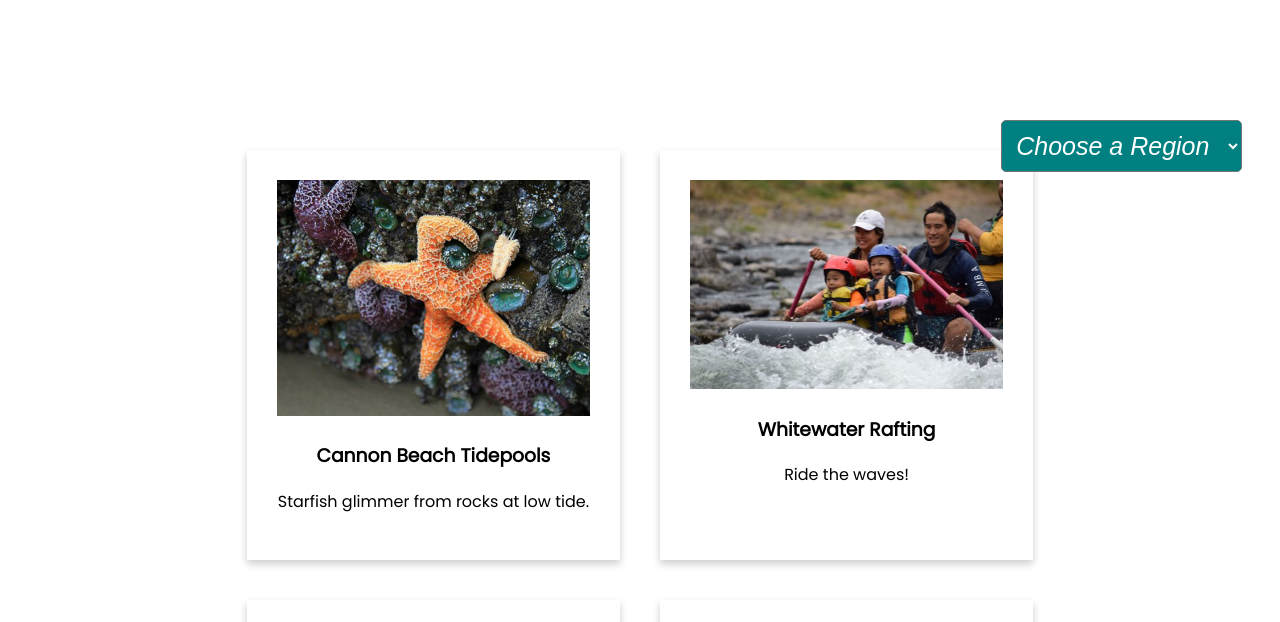
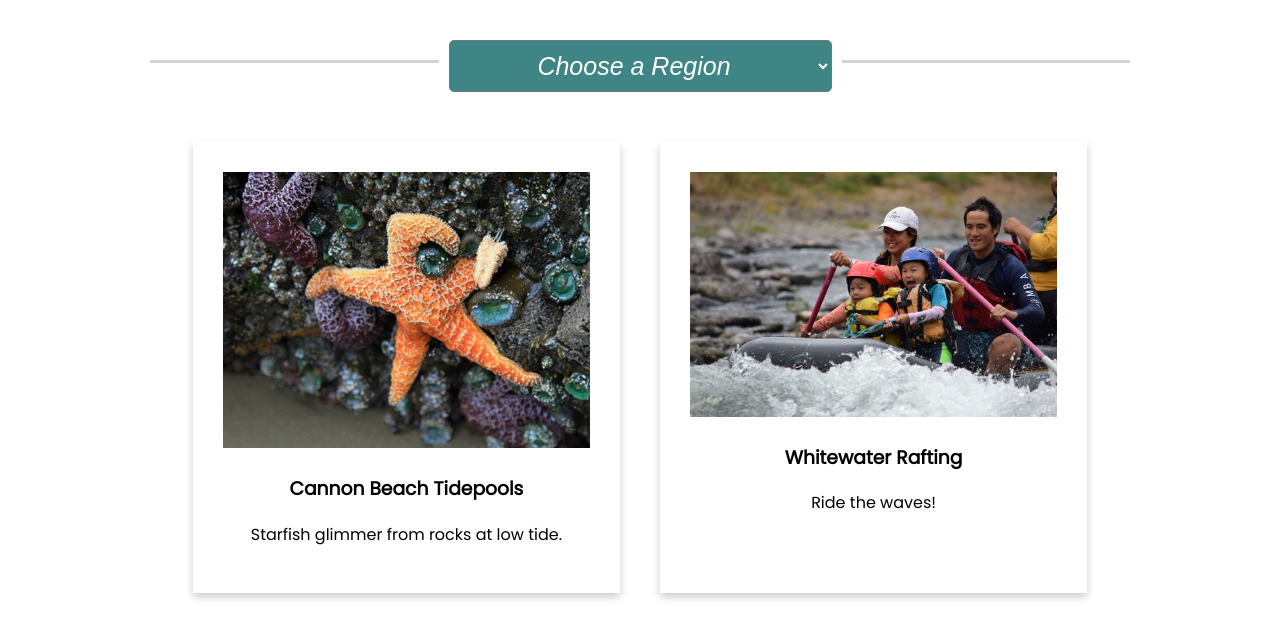
Before and after one commit to eleichtman/travel-northwest, a plain HTML site: page index.html in a window 1280 px wide. Shown: the part 650-1272 px from the top of the page. Drawn offline with Linux system fonts and the light colour scheme.

Commit message:
Fixed location of dropdown menu

```diff
--- a/css/style.css
+++ b/css/style.css
@@ -301,6 +301,7 @@ footer {
     justify-content: space-between;
     width: 100%;
     height: 100px;
+
     /* position: fixed;
     top: 50;
     left: 0;
@@ -311,6 +312,7 @@ footer {
 
 .nav-center-bar {
     width: 100%;
+
     /* position: fixed;
     top: 500;
     left: 0;
@@ -326,7 +328,7 @@ footer {
     color: white;
     justify-content: space-between;
     align-items: center;
-    padding: 10px 200px;
+    padding: 10px 20%;
     margin: 0px;
 
 }
@@ -343,7 +345,7 @@ footer {
 .photo-carousel-container {
     background-size: auto;
     /* background-color: pink; */
-    margin: 50px;
+    margin: 50px 0 10px;
     display: flex;
     justify-content: center;
 }
@@ -432,30 +434,50 @@ footer {
 .regional-activities {
     position: relative;
     padding: 0;
-    margin: 30px;
+    margin: 10px;
+}
+
+.select-menu {
+    display: flex;
+    flex-direction: row;
+    justify-content: space-between;
+    align-items: center;
+    width: 1000px;
+    padding: 10px;
 }
 
 .activity-option-dropdown {
-    display: block;
+    /* display: inline-block; */
 
-    width: 20%;
-    position: absolute;
-    right: 0;
-    background-color: teal;
+    width: 40%;
+    /* position: absolute; */
+    /* right: 0; */
+    background-color: rgb(64, 133, 133);
     color: white;
     font-size: 25px;
     /* position: absolute;
     right: 15%;
     top: 0; */
-    margin: 20px 0 50px 0;
+    margin: 20px 0 10px 0;
     padding: 10px;
+    text-align: center;
+}
+
+hr {
+    border: 1px solid lightgrey;
+    background-color: lightgrey;
+    margin: 10px;
+    width: 30%;
+    height: 1px;
+
+
 }
 
 .location-cards-container {
     display: flex;
     flex-direction: row;
     flex-wrap: wrap;
-    margin: 80px;
+    margin: 10px;
 }
 .location-card {
     width: 30%;
--- a/index.html
+++ b/index.html
@@ -87,9 +87,13 @@
 
         <!-- Browse All Activities - Or choose a Region to filter by location -->
         <section class="regional-activities">
-            <select class="activity-option-dropdown" name="" id="">
-                <option value="Choose a region">Choose a Region</option>
-            </select>
+            <div class="select-menu">
+                <hr>
+                <select class="activity-option-dropdown" name="" id="">
+                    <option value="Choose a region">Choose a Region</option>
+                </select>
+                <hr>
+            </div>
 
             <div class="location-cards-container">
                 <div class="location-card oregon-coast cannon-beach-tidepools">
```
